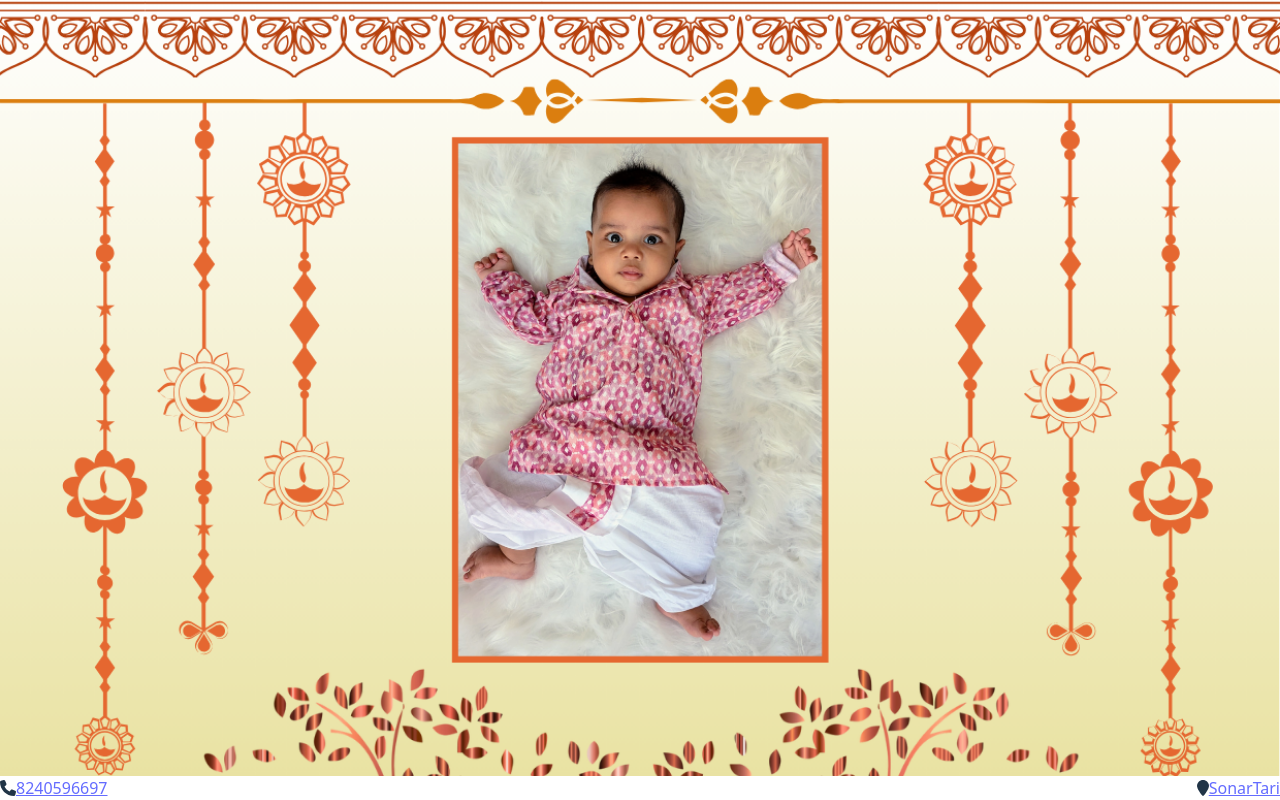
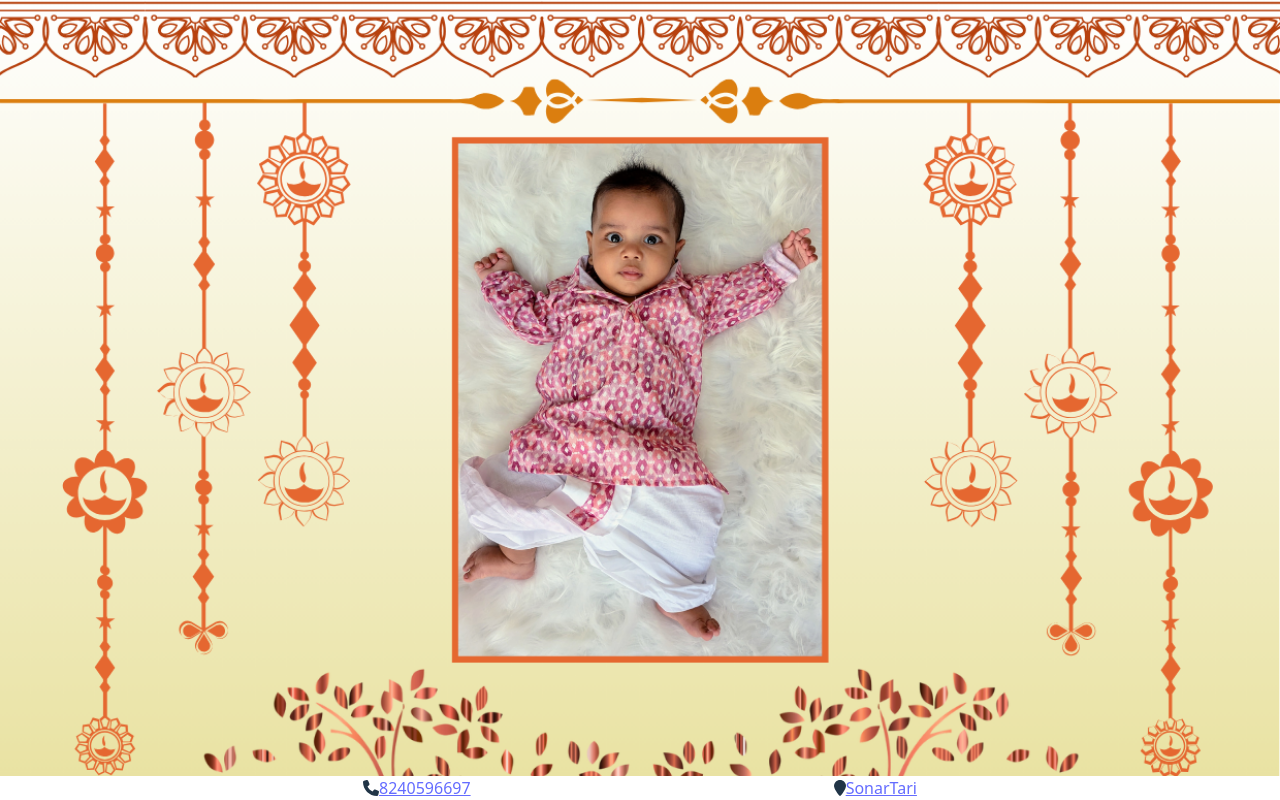
Before and after one commit to saswatac/mobile-photo-scroll, a React (Vite) app: page / in a window 1280 px wide. Built offline with nearby package versions, Linux system fonts and the light colour scheme; grey boxes are pictures that could not be loaded.

Commit message:
fix footer alignment

```diff
--- a/src/App.tsx
+++ b/src/App.tsx
@@ -43,7 +43,7 @@ export default function App() {
         ))}
       </div>
       {/* Footer */}
-      <footer className="w-full bg-gray-900 text-white py-4 px-6 flex flex-row items-center justify-between">
+      <footer className="w-full bg-gray-900 text-black py-4 px-6 flex flex-row items-center justify-evenly">
         <span className="flex items-center gap-2">
           <FontAwesomeIcon icon={faPhone} />
           <a href="tel:+918240596697" className="underline">8240596697</a>
```
